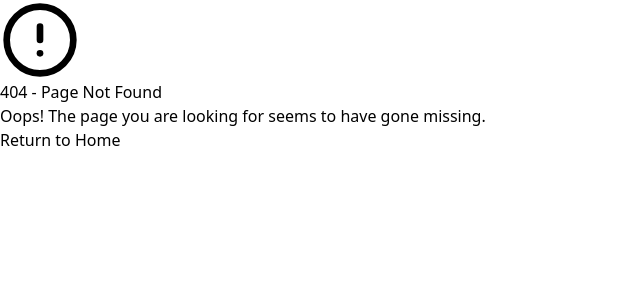
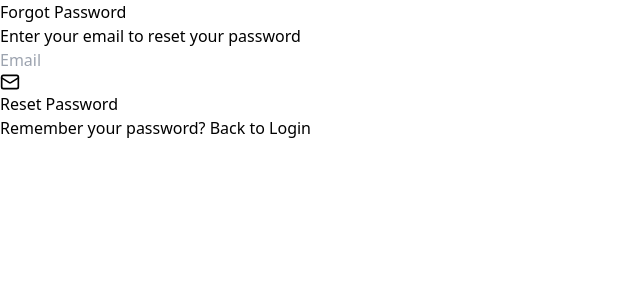
Before and after one commit to yatinsharmaa12/StoreHUB, a React (Vite) app in the folder StoreHUB-fronted/: page /forgot in a window 1280 px wide. Before the commit this address led to /notfound. Shown: the top 300 px of the page, without its empty margins (0-640 px from the left). Built offline with nearby package versions, Linux system fonts and the light colour scheme.

Commit message:
Added Forgot Password  Page

```diff
--- a/StoreHUB-fronted/src/App.jsx
+++ b/StoreHUB-fronted/src/App.jsx
@@ -15,6 +15,7 @@ import PostCreatePage from './pages/CreatePost';
 import ProtectedRoute from './components/ProtectedRoute';
 import Sandbox from './pages/Sandbox';
 import Trending from './pages/Trending';
+import ForgotPasswordPage from './pages/ForgotPassword';
 
 const App = () => {
   return (
@@ -73,6 +74,7 @@ const App = () => {
           <Route path="/notfound" element={<NotFoundPage />} />
           <Route path="/unauth" element={<UnauthorizedPage />} />
           <Route path="/test" element={<Sandbox />} />
+          <Route path="/forgot" element={<ForgotPasswordPage />} />
 
           {/* Catch-all route for undefined paths */}
           <Route path="*" element={<Navigate to="/notfound" replace />} />
--- /dev/null
+++ b/StoreHUB-fronted/src/pages/ForgotPassword.jsx
@@ -0,0 +1,111 @@
+import React, { useState } from 'react';
+import { Mail, CheckCircle } from 'lucide-react';
+import { useNavigate } from 'react-router-dom';
+
+const ForgotPasswordPage = () => {
+  const [email, setEmail] = useState('');
+  const [error, setError] = useState(null);
+  const [isLoading, setIsLoading] = useState(false);
+  const [resetSent, setResetSent] = useState(false);
+  const navigate = useNavigate();
+
+  const handleInputChange = (e) => {
+    setEmail(e.target.value);
+  };
+
+  const handleSubmit = async (e) => {
+    e.preventDefault();
+    setIsLoading(true);
+    setError(null);
+
+    try {
+      // Simulate password reset request
+      // Replace with actual password reset API call
+      await new Promise(resolve => setTimeout(resolve, 1500));
+
+      setResetSent(true);
+    } catch (err) {
+      console.error('Password reset failed:', err);
+      setError('Unable to send reset link. Please try again.');
+    } finally {
+      setIsLoading(false);
+    }
+  };
+
+  // If reset link has been sent, show success state
+  if (resetSent) {
+    return (
+      <div className="min-h-screen flex items-center justify-center bg-white">
+        <div className="w-full max-w-md p-8 text-center">
+          <CheckCircle className="mx-auto mb-6 text-green-500" size={64} />
+          <h1 className="text-3xl font-bold text-black mb-4">Check Your Email</h1>
+          <p className="text-black/60 mb-6">
+            We've sent a password reset link to {email}.
+            Please check your inbox and follow the instructions.
+          </p>
+          <button
+            onClick={() => navigate('/login')}
+            className="w-full bg-black text-white p-3 rounded-lg hover:opacity-90 transition-opacity"
+          >
+            Back to Login
+          </button>
+        </div>
+      </div>
+    );
+  }
+
+  return (
+    <div className="min-h-screen flex items-center justify-center bg-white">
+      <div className="w-full max-w-md p-8">
+        <div className="text-center mb-8">
+          <h1 className="text-3xl font-bold text-black">Forgot Password</h1>
+          <p className="text-black/60 mt-2">Enter your email to reset your password</p>
+        </div>
+
+        {error && (
+          <div className="bg-red-500 text-white p-3 mb-4 rounded-lg">
+            {error}
+          </div>
+        )}
+
+        <form onSubmit={handleSubmit} className="space-y-4">
+          <div className="relative">
+            <input
+              type="email"
+              name="email"
+              placeholder="Email"
+              value={email}
+              onChange={handleInputChange}
+              className="w-full p-3 pl-10 border border-black/20 rounded-lg focus:outline-none focus:border-black"
+              required
+            />
+            <Mail className="absolute left-3 top-1/2 transform -translate-y-1/2 text-black/50" size={20} />
+          </div>
+
+          <button
+            type="submit"
+            className="w-full bg-black text-white p-3 rounded-lg hover:opacity-90 transition-opacity"
+            disabled={isLoading}
+          >
+            {isLoading ? 'Sending Reset Link...' : 'Reset Password'}
+          </button>
+
+          <div className="text-center mt-4">
+            <p className="text-black/60 text-sm">
+              Remember your password?{' '}
+              <button
+                type="button"
+                onClick={() => navigate('/login')}
+                className="text-black font-semibold hover:underline"
+              >
+                Back to Login
+              </button>
+            </p>
+          </div>
+        </form>
+      </div>
+    </div>
+  );
+};
+
+export default ForgotPasswordPage;
--- a/StoreHUB-fronted/src/pages/Login.jsx
+++ b/StoreHUB-fronted/src/pages/Login.jsx
@@ -1,6 +1,6 @@
 import React, { useState } from 'react';
 import { Lock, User } from 'lucide-react';
-import { Navigate, useNavigate } from 'react-router-dom';
+import { Link, Navigate, useNavigate } from 'react-router-dom';
 import { useAuth } from '../context/AuthContext';
 
 const LoginPage = () => {
@@ -80,12 +80,12 @@ const LoginPage = () => {
           </div>
 
           <div className="flex justify-end">
-            <a
-              href="/forgot-password"
+            <Link
+              to="/forgot"
               className="text-black/60 hover:text-black transition-colors text-sm"
             >
               Forgot Password?
-            </a>
+            </Link>
           </div>
 
           <button
--- a/StoreHUB-fronted/src/pages/Register.jsx
+++ b/StoreHUB-fronted/src/pages/Register.jsx
@@ -1,7 +1,7 @@
 import React, { useState } from 'react';
 import { Lock, User, Mail, KeyRound, UserPlus } from 'lucide-react';
 import axios from 'axios';
-import { useNavigate } from 'react-router-dom';
+import { Navigate, useNavigate } from 'react-router-dom';
 import apiClient from '../utils/apiClient';
 const SignupPage = () => {
   const [formData, setFormData] = useState({
@@ -172,7 +172,7 @@ const SignupPage = () => {
               Already have an account?
               <button
                 type="button"
-                onClick={() => console.log("Switch to Login")}
+                onClick={() => navigate('/login')}
                 className="text-black font-semibold hover:underline"
               >
                 Login
```
